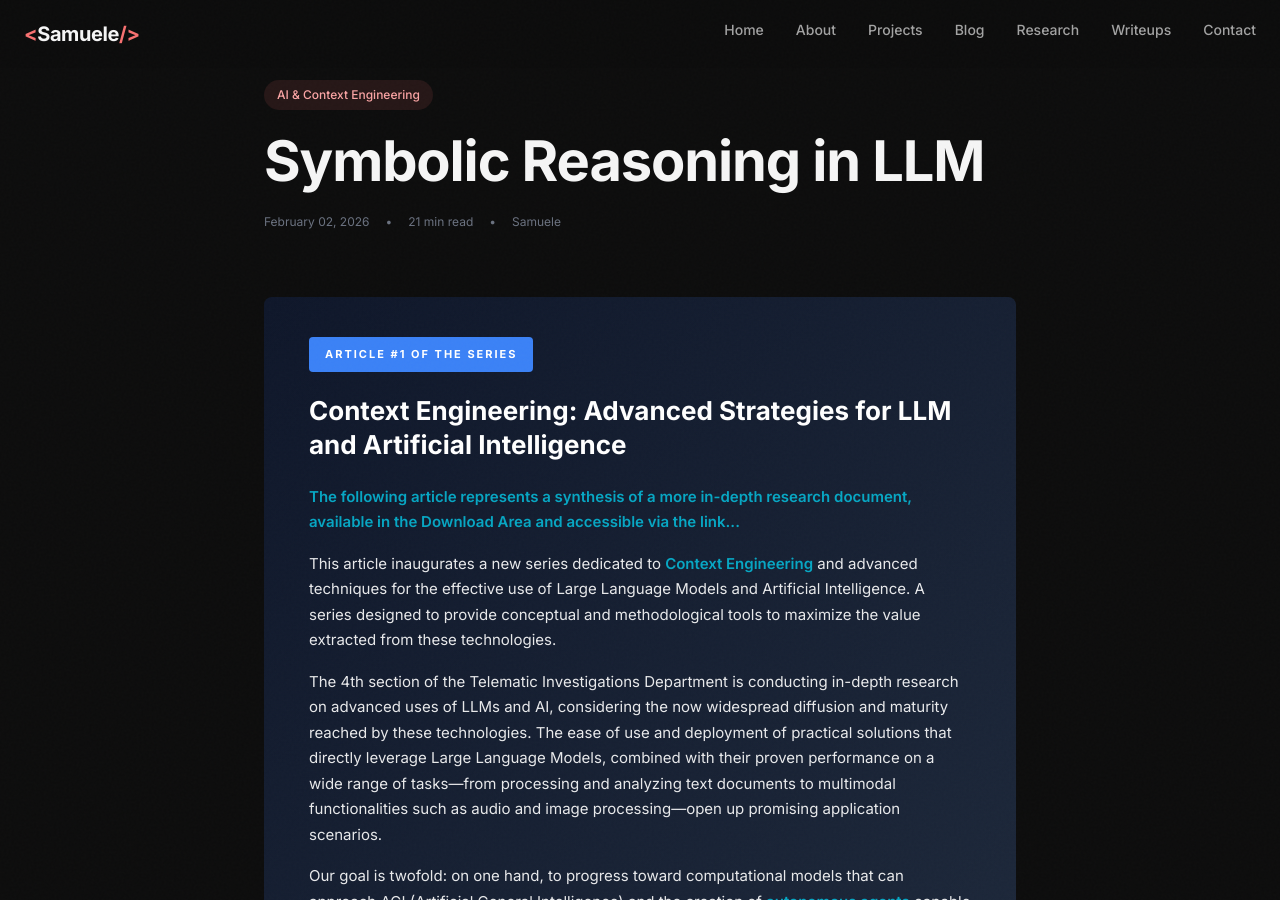
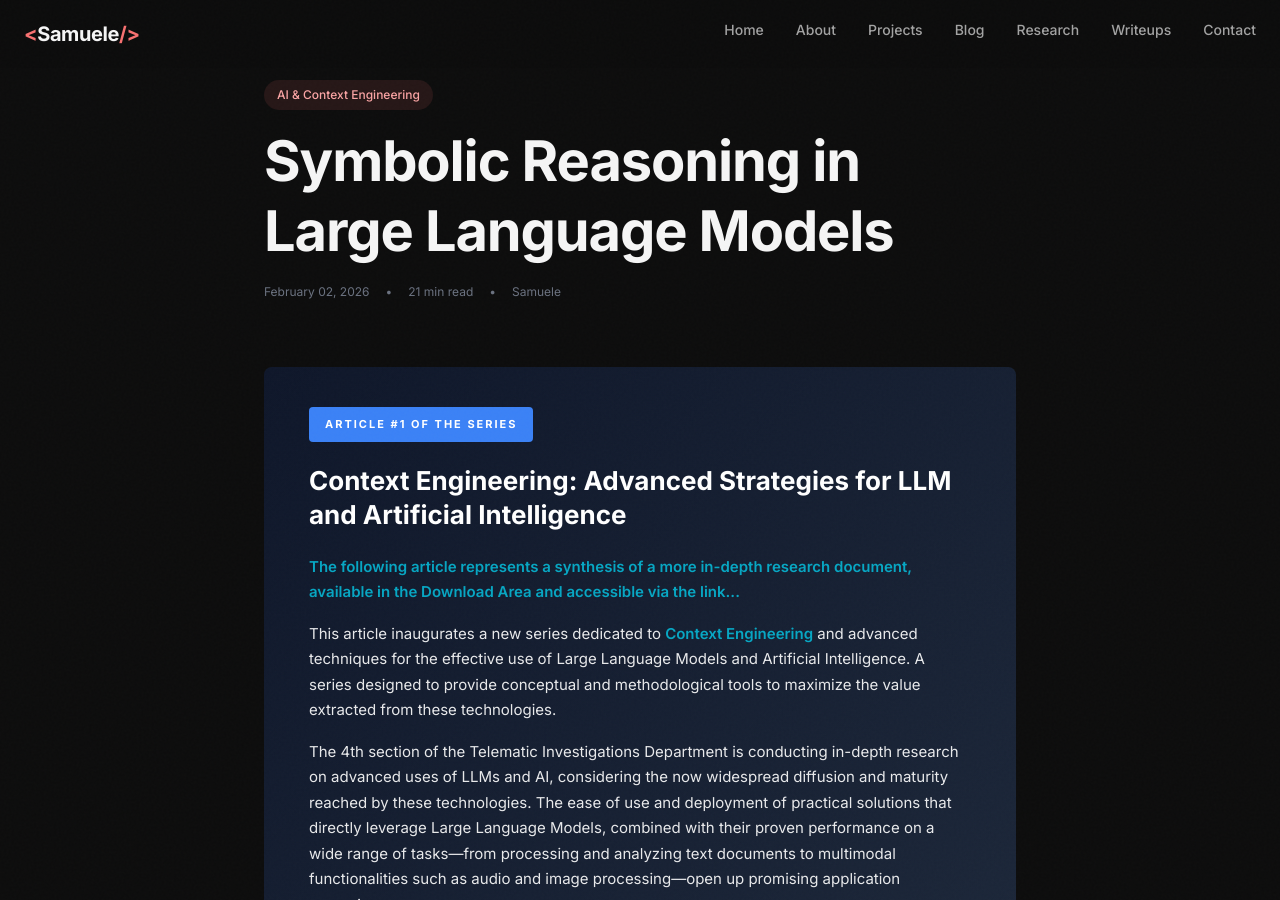
Before and after one commit to Samuele95/samuele95.github.io, a Jekyll site: the page built from _posts/2026-02-02-symbolic-reasoning-in-llm.md, in a window 1280 px wide and 900 px high. Built offline with Jekyll 4.4.1, drawn with Linux system fonts in a browser that asks for light colours.

Commit message:
Update title to full 'Large Language Models' version

```diff
--- a/_posts/2026-02-02-symbolic-reasoning-in-llm.md
+++ b/_posts/2026-02-02-symbolic-reasoning-in-llm.md
@@ -1,6 +1,6 @@
 ---
 layout: post
-title: "Symbolic Reasoning in LLM"
+title: "Symbolic Reasoning in Large Language Models"
 date: 2026-02-02
 category: AI & Context Engineering
 tags: [AI, LLM, Context Engineering, Symbolic Reasoning, Transformers, Mechanistic Interpretability]
```
